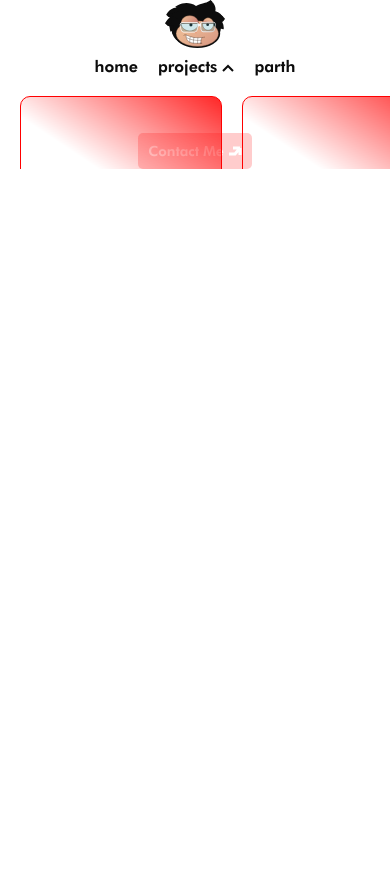
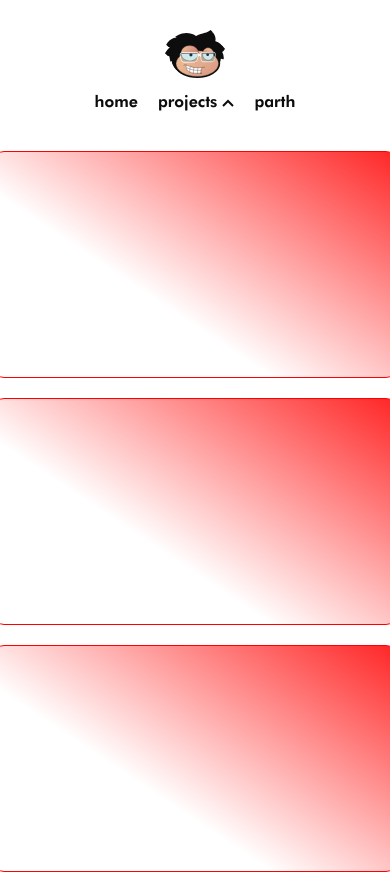
Before and after one commit to parthwal/pzrth.in, a React (Create React App) app: page / in a window 390 px wide. Both pictures are taken after a click on the item "projects". Before the commit the page ends 844 px from the top, so only its background shows below. Built offline with nearby package versions, Linux system fonts and the light colour scheme.

Commit message:
mobile-proj

```diff
--- a/src/App.css
+++ b/src/App.css
@@ -31,18 +31,18 @@ nav{
   /* background-color: rgba(0, 0, 0, 0.8); */
   color: #0c0c0c;
 }
-.barOne{
-  position: relative;
+.barOne {
+  position: absolute;
+  top: 0%;
   width: inherit;
-  left:50%;
+  height:auto;
+  left: 50%;
   transform: translateX(-50%);
-  max-width:1800px;
-
+  max-width: 1400px;
   display: flex;
   flex-direction: row;
   justify-content: space-around;
   align-items: center;
-
 }
 
 .name{
@@ -100,6 +100,7 @@ h1{
 }
 
 .subNav {
+  z-index: 10000000;
   position: absolute;
   top: 100%;
   left: 50%;
@@ -144,9 +145,10 @@ h1{
   -ms-overflow-style: none;
 }
 
+
 .projectBox{
   width:20vw;
-  min-width: 200px;
+  min-width: 400px;
   aspect-ratio: 16/9;
   background: linear-gradient(213.67deg, #FF0000 -11%, rgba(217, 217, 217, 0) 62.66%);
   border-color: #FF0000;
@@ -154,14 +156,17 @@ h1{
   border-radius: 10px;
   border: 1px solid rgba(255, 0, 0, 1);
 }
-
 @media (max-width: 768px) {
 
   .barOne {
+    padding-top: 30px;
     flex-direction: column;
     align-items: center;
-    justify-content: center;
+    justify-content: flex-start;
     overflow: hidden;
+    height: 100svh;
+    overflow-y: scroll;
+
   }
 
   .name {
@@ -169,9 +174,15 @@ h1{
     align-items: center;
     justify-content: center;
   }
+
   .subNav {
-    /* ... other styles */
-    overflow-x: hidden; /* Remove the 'overflow-x' property */
+    overflow-x: hidden;
+    background-color: rgb(255, 255, 255);
+    display: flex;
+    flex-direction: column;
+    align-items: center;
+    justify-content: flex-start;
+    max-height: max-content; /* Adjust the max-height as per your needs */
   }
 
   #parth {
@@ -181,14 +192,26 @@ h1{
 
   .logo {
     margin-bottom: 10px;
+    padding-top: 10px;
   }
 
   #nav {
-    position:absolute;
+    position: absolute;
     padding-inline-start: 0;
   }
 
-  #projects {
+  .cta {
+    background-color: #fff;
+    font-family: 'FuturaBold';
+    font-size: 14px;
+    color: #ff0000;
+    border: 0;
+    border-radius: 5px;
+    padding: 5px;
+    display: flex;
+    align-items: center;
+    justify-content: center;
+    transform: translateY(-25px);
+    gap: 5px;
   }
-
 }
--- a/src/App.js
+++ b/src/App.js
@@ -1,5 +1,6 @@
 import './App.css';
-import outArrow from './assets/SVG/arrow_thickOut.svg';
+import outArrow from './assets/SVG/arrow_out.svg';
+import outArrowRed from './assets/SVG/arrow_out_red.svg';
 import downArrow from './assets/SVG/arrow_down.svg';
 import React, { useState } from 'react';
 
@@ -11,6 +12,7 @@ function App() {
     setSubNavVisible(!subNavVisible);
     setArrowRotation(!arrowRotation);
   };
+  const arrowImage = window.innerWidth <= 768 ? outArrowRed : outArrow;
 
   const handleButtonClick = () => {
     toggleSubNav();
@@ -39,6 +41,11 @@ function App() {
                 <li><div className='projectBox'></div></li>
                 <li><div className='projectBox'></div></li>
                 <li><div className='projectBox'></div></li>
+                <li><div className='projectBox'></div></li>
+                <li><div className='projectBox'></div></li>
+                <li><div className='projectBox'></div></li>
+                <li><div className='projectBox'></div></li>
+                <li><div className='projectBox'></div></li>
                 <div className='spacer'></div>
 
               </ul>
@@ -48,7 +55,11 @@ function App() {
         </div>
 
         <div className="cta">
-          <button className="cta">Contact Me<img src={outArrow} alt='arrow' /></button>
+          <button className="cta">Contact Me<img
+  src={arrowImage}
+  alt='downArrow'
+  className={arrowRotation ? 'rotate' : ''}
+/></button>
         </div>
     </div>
       </nav >
```
